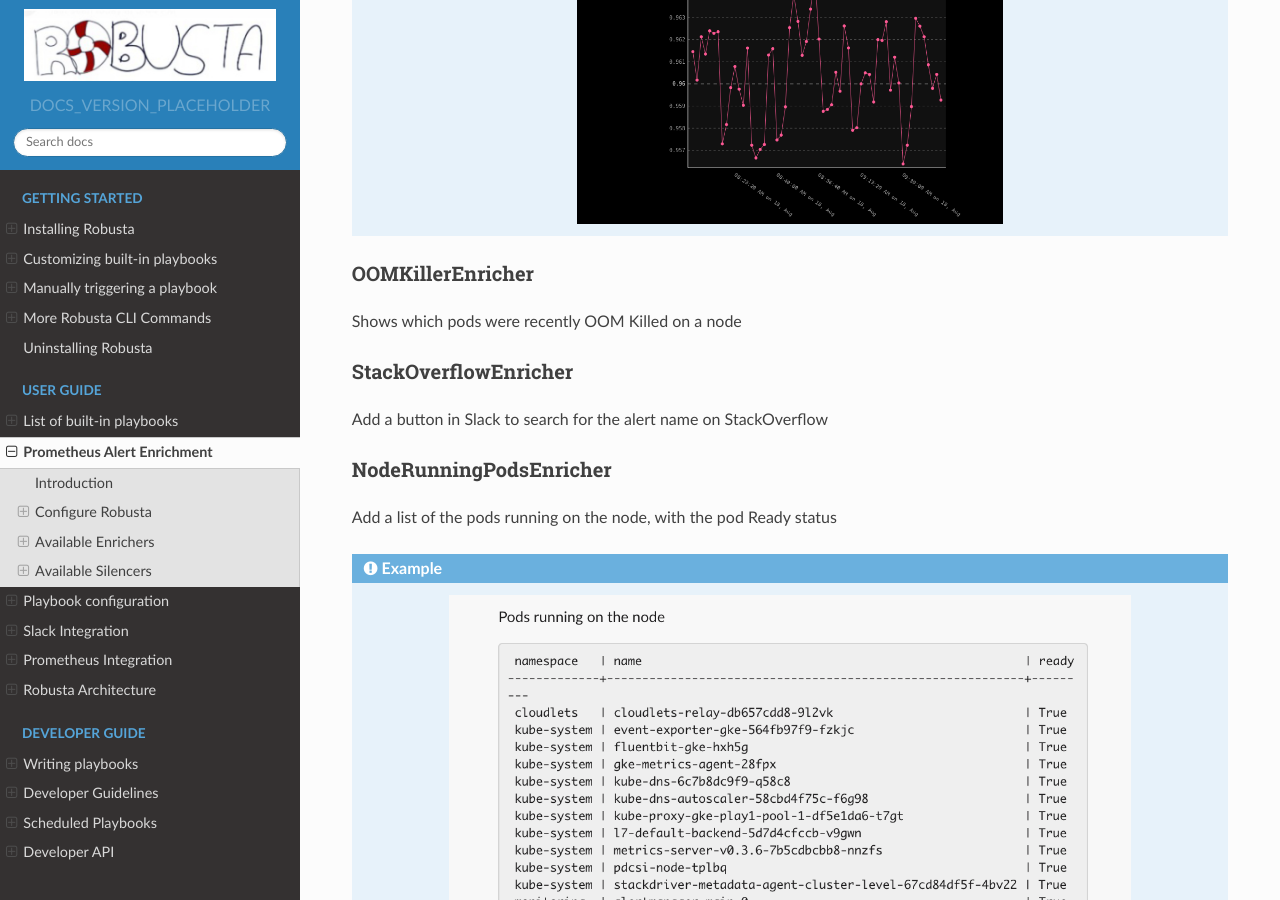
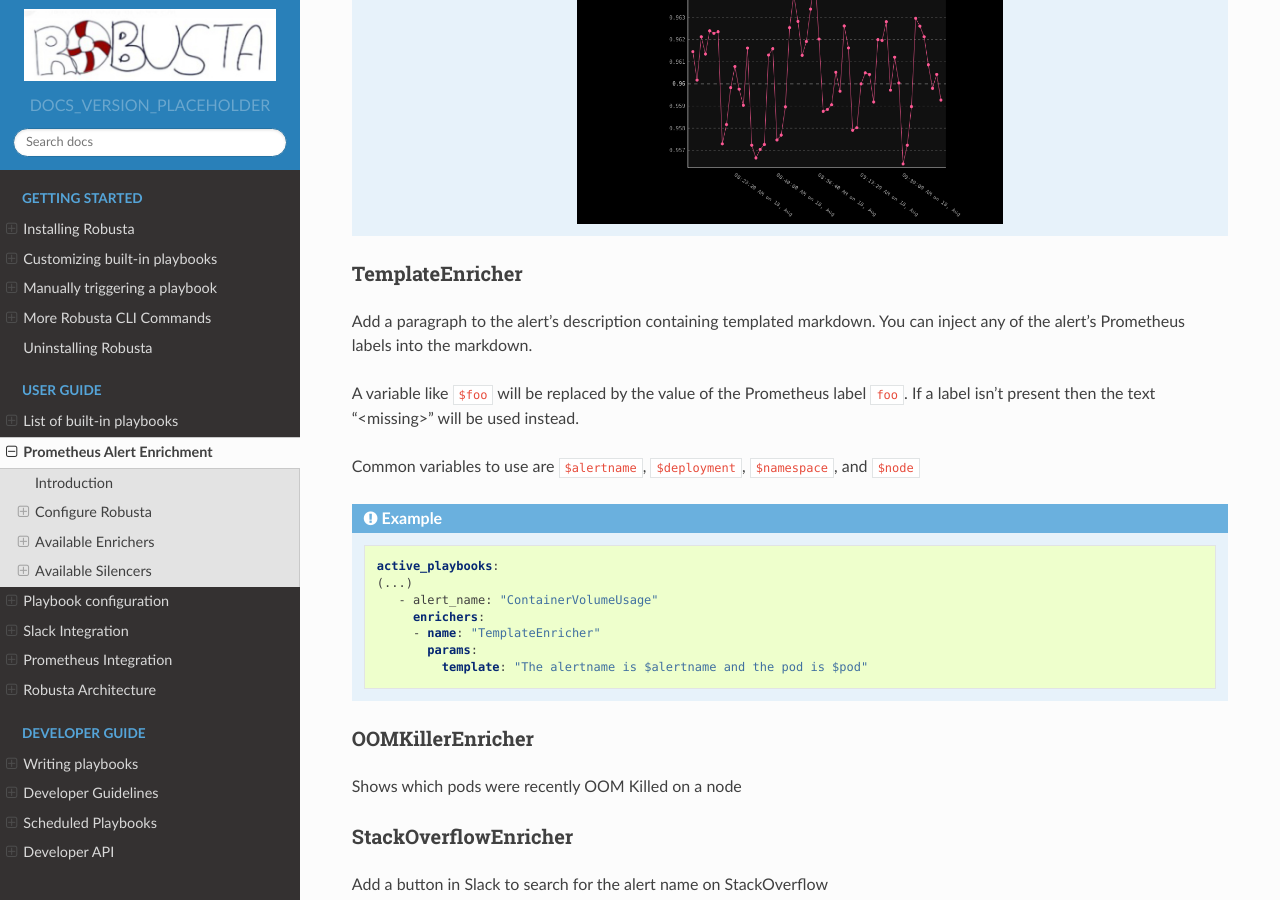
Before and after one commit to robusta-dev/robusta, a Sphinx documentation site: the page built from docs/user-guide/alerts.rst, in a window 1280 px wide and 900 px high, scrolled down 3547 px. Built offline with Sphinx 7.4.7 and the Read the Docs theme 2.0.0, drawn with Linux system fonts in a browser that asks for light colours.

Commit message:
add TemplateEnricher

```diff
--- a/docs/user-guide/alerts.rst
+++ b/docs/user-guide/alerts.rst
@@ -155,6 +155,28 @@
       :width: 50 %
       :align: center
 
+TemplateEnricher
+^^^^^^^^^^^^^^^^^^^^^
+Add a paragraph to the alert's description containing templated markdown. You can inject any of the alert's Prometheus labels into the markdown.
+
+A variable like ``$foo`` will be replaced by the value of the Prometheus label ``foo``. If a label isn't present then the text "<missing>" will be used instead.
+
+Common variables to use are ``$alertname``, ``$deployment``, ``$namespace``, and ``$node``
+
+.. admonition:: Example
+
+    .. code-block:: yaml
+
+       active_playbooks:
+       (...)
+          - alert_name: "ContainerVolumeUsage"
+            enrichers:
+            - name: "TemplateEnricher"
+              params:
+                template: "The alertname is $alertname and the pod is $pod"
+
+
+
 OOMKillerEnricher
 ^^^^^^^^^^^^^^^^^^^^^
 Shows which pods were recently OOM Killed on a node
```
Also changed, not shown: 1 other file.
